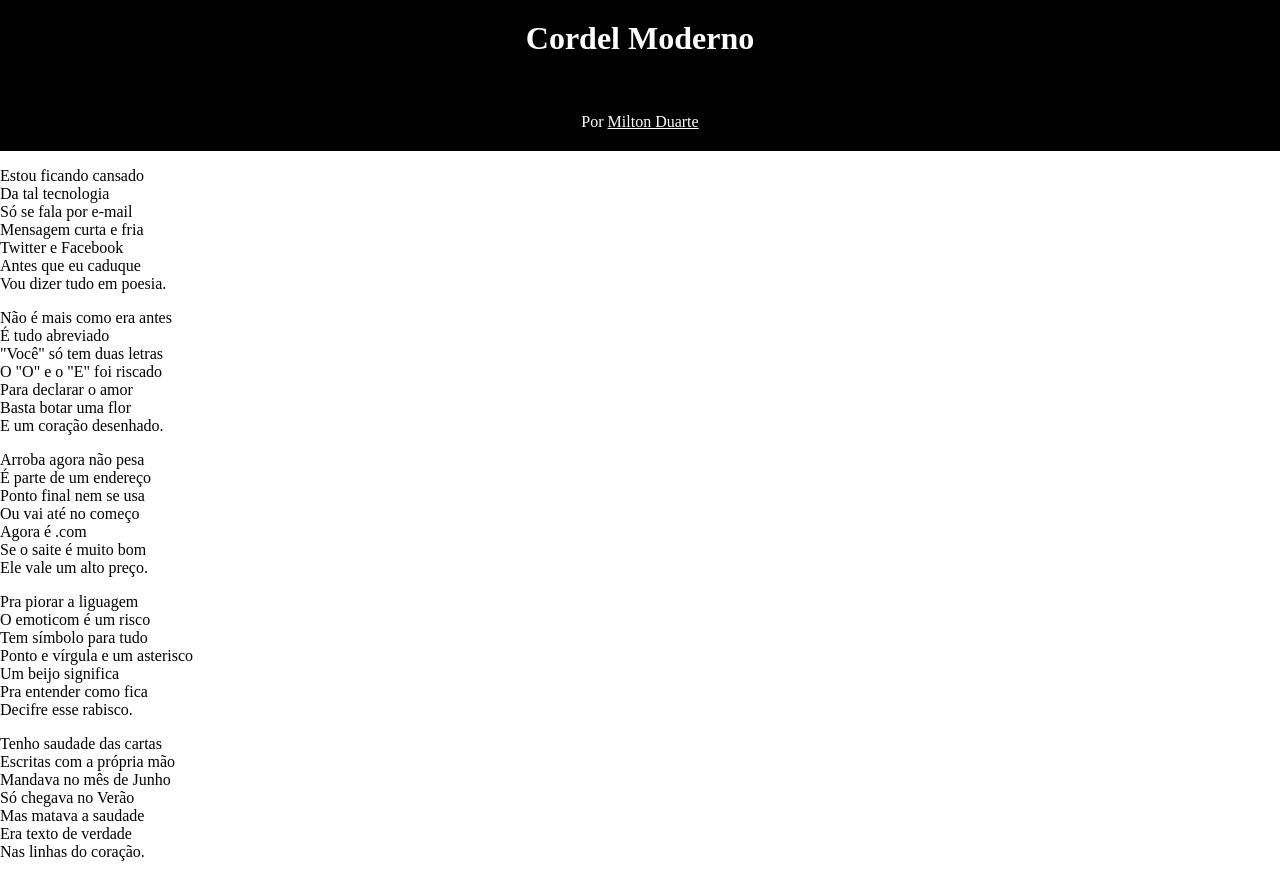
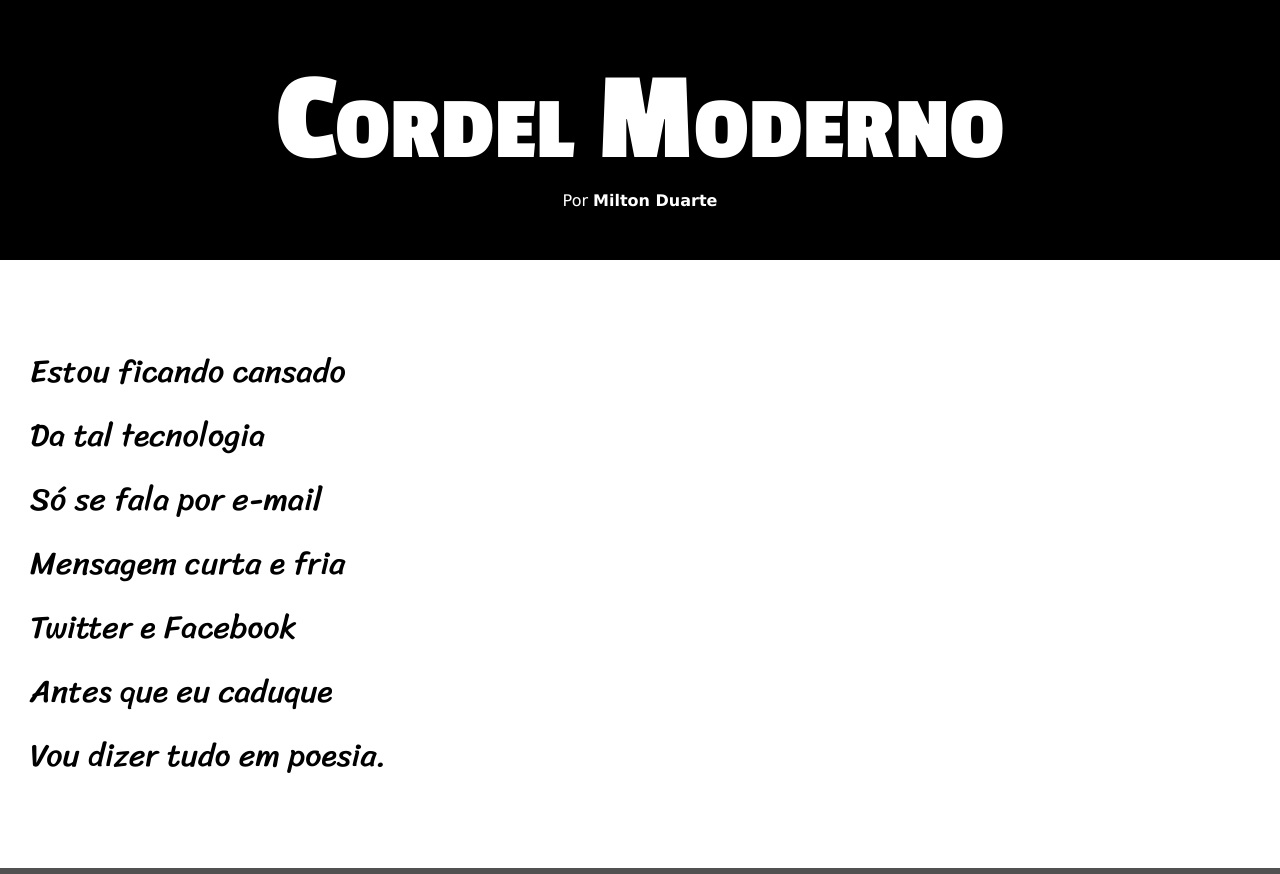
Before and after one commit to weslleymar/html-css, a plain HTML site: page desafios/d012/cordel.html in a window 1280 px wide. Shown: the top 874 px of the page. Drawn offline with Linux system fonts and the light colour scheme.

Commit message:
atualizei os estilos de texto e blocos

```diff
--- a/desafios/d012/cordel.html
+++ b/desafios/d012/cordel.html
@@ -14,7 +14,7 @@
     </header>
 
     <main>
-        <section>
+        <section class="normal">
             <p>
                 Estou ficando cansado <br>
                 Da tal tecnologia <br>
@@ -26,7 +26,7 @@
             </p>
         </section>
 
-        <section>
+        <section class="imagem">
             <p>
                 Não é mais como era antes <br>
                 É tudo abreviado <br>
@@ -39,7 +39,7 @@
         </section>
 
 
-        <section>
+        <section class="normal">
             <p>
                 Arroba agora não pesa <br>
                 É parte de um endereço <br>
@@ -61,7 +61,7 @@
             </p>
         </section>
 
-        <section>
+        <section class="imagem">
             <p>
                 Tenho saudade das cartas <br>
                 Escritas com a própria mão <br>
@@ -74,7 +74,7 @@
         </section>
 
 
-            <section>
+            <section class="normal">
                 <p>
                     Agora, escrevo e envio <br>
                     Chegando na mesma hora <br>
@@ -99,7 +99,7 @@
     </main>
 
     <footer>
-        <p>Site criado por <a href="https://github.com/weslleymar" target="_blank">Weslley Martins</a> para o <a href="https://www.cursoemvideo.com/" target="_blank">CursoemVideo</a></Video></psection
+        <p>Site criado por <a href="https://github.com/weslleymar" target="_blank">Weslley Martins</a> para o <a href="https://www.cursoemvideo.com/" target="_blank">CursoemVideo</a>
     </footer>
 </body>
 </html>
--- a/desafios/d012/estilo/style.css
+++ b/desafios/d012/estilo/style.css
@@ -1,28 +1,82 @@
 @charset "UTF-8";
 
-body{
+@import url('https://fonts.googleapis.com/css2?family=Passion+One:wght@400;700&display=swap');
+
+@import url('https://fonts.googleapis.com/css2?family=Sriracha&display=swap');
+
+*{
     margin: 0px;
+    padding: 0px;
+}
+
+html, body{
+    background-color: darkgray;
+    min-height: 100vh;
 }
 
 header{
     background-color: black;
-    margin: 0px;
+    color: white;
+    text-align: center;
 }
 
 header  h1{
-    color: white;
-    margin: 0px;
-    padding: 20px;
-    text-align: center;
+    padding-top: 50px;
+    font-family: 'Passion One', cursive;
+    font-size: 8em;
+    font-variant-caps: small-caps;
+}
+
+header p, footer p{
+    font-size: 1em;
+    font-family: Verdana, Geneva, Tahoma, sans-serif;
 
 }
 
 header p{
+    padding-bottom: 50px;
+}
+
+a{
+    font-family: Verdana, Geneva, Tahoma, sans-serif;
+    color: white;
+    text-decoration: none;
+    font-weight: bolder;
+
+}
+
+a:hover{
+    text-decoration: underline;
+}
+
+section{
+    font-family: 'Sriracha', cursive;
+    font-size: 2em;
+    padding-left: 30px;
+    padding-top: 10vh;
+    padding-bottom: 10vh;
+    line-height: 2em;
+}
+
+section.normal{
+    background-color: white;
+    color: black;
+}
+
+section.imagem{
+    background-color: rgb(82, 81, 81);
+    color: white;
+}
+
+section.imagem p{
+    background-color: rgba(0, 0, 0, 0.432);
+    width: 500px;
+
+}
+
+footer{
+    background-color: black;
     color: white;
     text-align: center;
-    padding: 20px;
+    padding: 10px;
 }
-
-header a{
-    color: white;
-}
```
